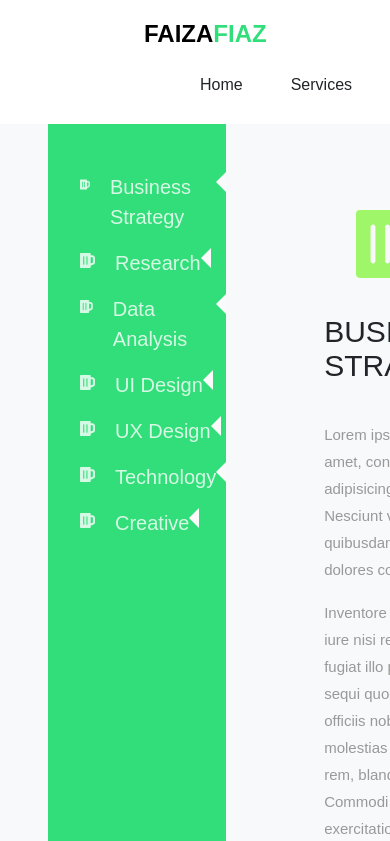
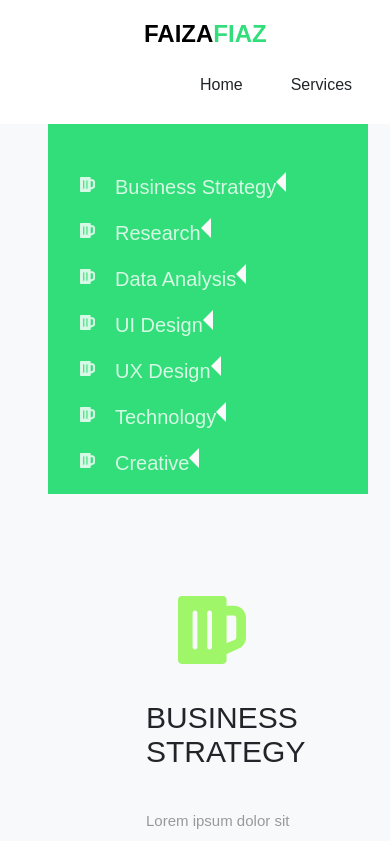
Before and after one commit to faiza203/Portfolio, a React (Create React App) app: page / in a window 390 px wide. Shown: the top 841 px of the page. Built offline with nearby package versions, Linux system fonts and the light colour scheme.

Commit message:
Update @media

```diff
--- a/src/components/css/services.css
+++ b/src/components/css/services.css
@@ -1,7 +1,7 @@
 .services {
   display: flex;
   flex-direction: row;
-  padding: 0 8rem;
+  padding: 0 8rem 0 6rem;
   background-color: #f8f9fa;
 }
 
@@ -72,11 +72,22 @@
   font-family: sans-serif;
 }
 
-@media (max-width: 1000px) {
+@media (max-width: 1050px) {
   .services {
     padding: 0 3rem;
   }
-  .serviceDetail{
+  .serviceDetail {
     padding-right: 1rem;
   }
 }
+
+@media (max-width: 950px) {
+  .services {
+    display: flex;
+    flex-direction: column;
+  }
+
+  .titles {
+    width: 20rem;
+  }
+}
```
